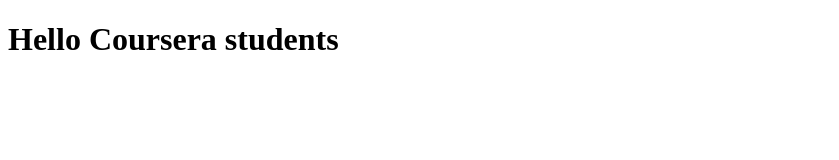
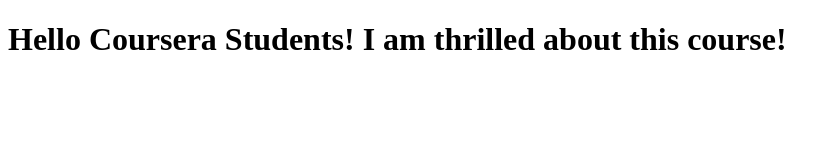
Before and after one commit to ShishaevAS/coursera-angularjs, a plain HTML site: page index.html in a window 1280 px wide. Shown: the whole page, without its empty margins (0-839 px from the left). Drawn offline with Linux system fonts and the light colour scheme.

Commit message:
New version of web file.

```diff
--- a/index.html
+++ b/index.html
@@ -5,6 +5,6 @@
 		<title>Hello Coursera</title>
 	</head>
 	<body>
-		<h1>Hello Coursera students</h1>
+		<h1>Hello Coursera Students! I am thrilled about this course!</h1>
 	</body>
 </html>
```
